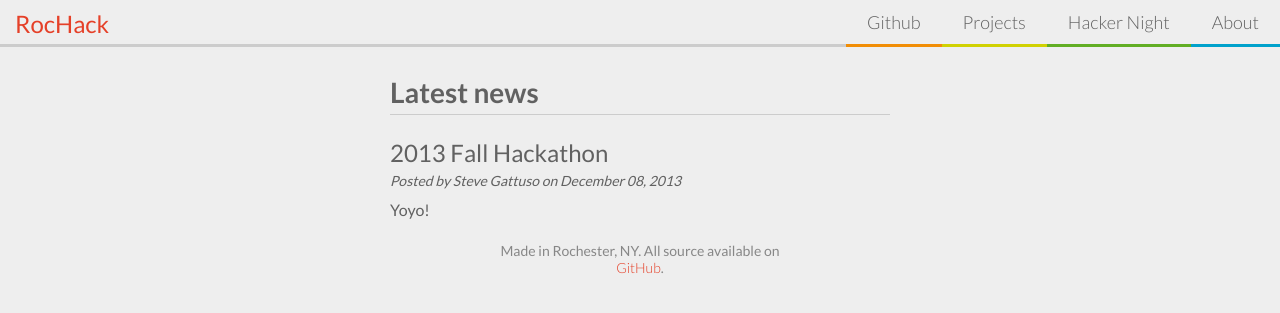
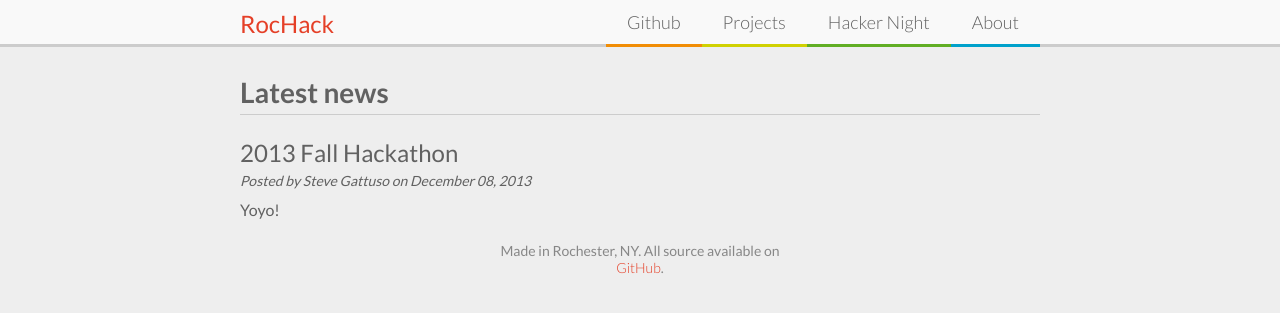
Before and after one commit to RocHack/rochack.org, a Jekyll site: the page built from index.html, in a window 1280 px wide. Shown: the top 313 px of the page. Built offline with Jekyll 4.4.1, drawn with Linux system fonts in a browser that asks for light colours.

Commit message:
Wider layout and better navbar.

```diff
--- a/_includes/nav.html
+++ b/_includes/nav.html
@@ -1,3 +1,5 @@
+<div class="nav_bar">
+    <div class="container">
     <a href="/" class="nav_title">RocHack</a>
     <table class="nav">
     <tr>
@@ -7,3 +9,5 @@
         <td class="border_blue{% if page.url == '/about.html' %} selected{% endif %}"><a href="/about.html">About</a></td>
     </tr>
     </table>
+    </div>
+</div>
--- a/_layouts/default.html
+++ b/_layouts/default.html
@@ -13,9 +13,7 @@
     <body>
 
     {% if page.url == "/index.html" %}
-    <div class="nav_bar">
-        {% include nav.html %}
-    </div>
+    {% include nav.html %}
     <div class="cover">
         <a class="title" href="/">RocHack</a>
         <div class="greeting">
@@ -25,9 +23,7 @@
     {% endif %}
 
     {% if page.url != "/index.html" %}
-    <div class="nav_bar">
-    {% include nav.html %}
-    </div>
+        {% include nav.html %}
     {% endif %}
 
     <div class="container">
--- a/static/style.css
+++ b/static/style.css
@@ -55,6 +55,7 @@ a.title {
 }
 
 .nav_bar {
+    background: #F9F9F9;
     border-bottom: 3px solid #CCC;
     margin: 0px 0px 10px 0px;
     height: 44px;
@@ -62,8 +63,7 @@ a.title {
 
 .nav_title {
     display: block;
-    position: absolute;
-    left: 15px;
+    float: left;
     font-weight: 400;
     font-size: 24px;
     line-height: 47px;
@@ -108,7 +108,7 @@ a.title {
  * Body stuff
  */
 .container {
-    width: 500px;
+    width: 800px;
     margin: 0px auto 0px auto;
 }
 
```
Lines whose indentation alone changed are shown as unchanged.
